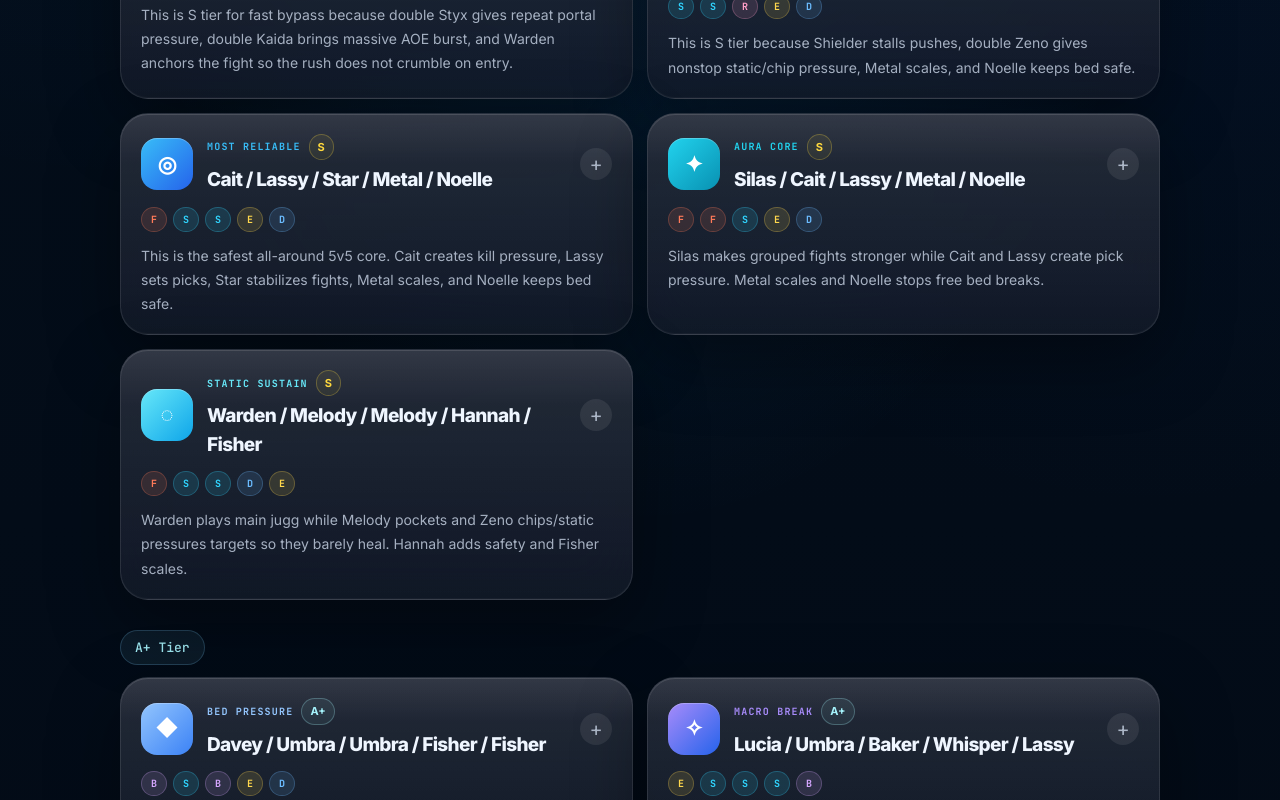
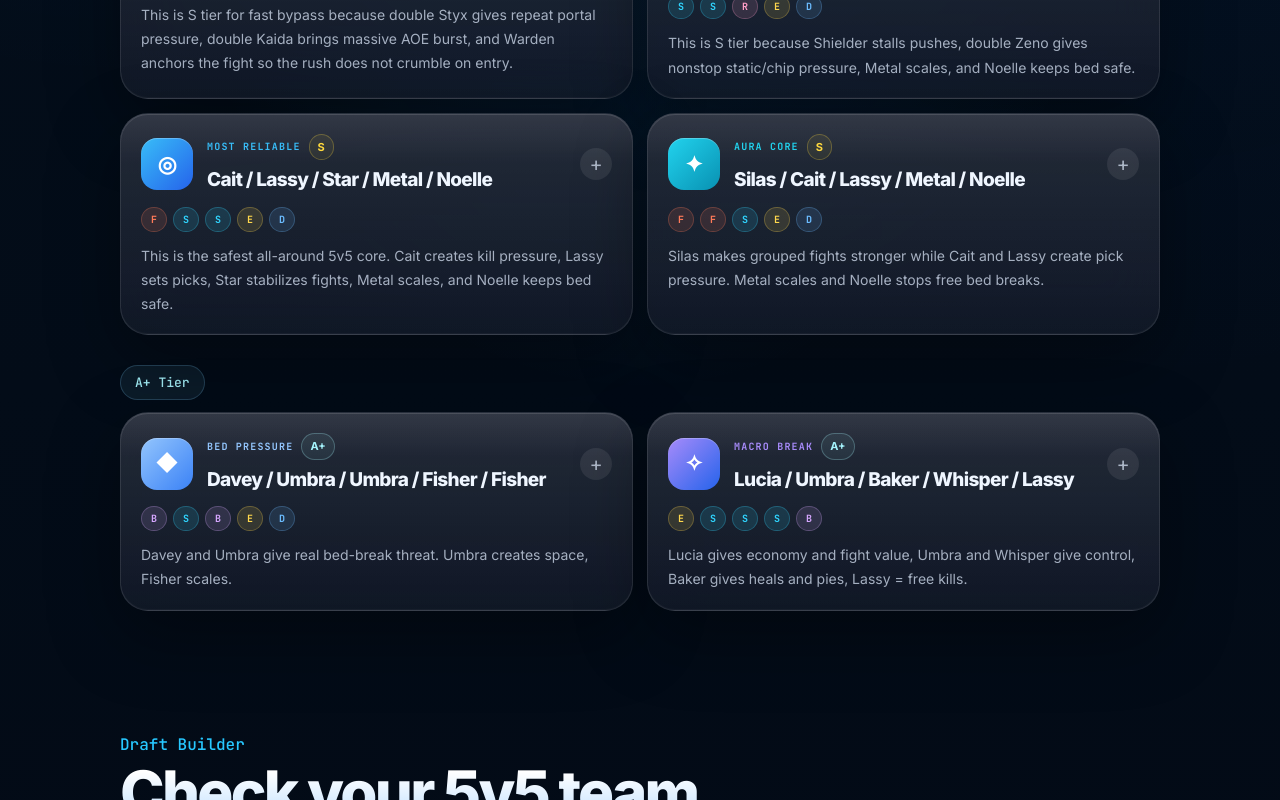
Before and after one commit to yayuvinagrawal-cloud/react-1pmjnucm, a React (Create React App) app: page / in a window 1280 px wide. Shown: the part 1092-1892 px from the top of the page. Built offline with nearby package versions, Linux system fonts and the light colour scheme.

Commit message:
remove static sustain comp

```diff
--- a/src/App.js
+++ b/src/App.js
@@ -224,21 +224,6 @@ const META_BUILDS = [
     weakness: "Bad spacing ruins the build because Silas needs the team near him.",
   },
   {
-    name: "Warden / Melody / Melody / Hannah / Fisher",
-    tag: "Static Sustain",
-    tier: "S",
-    icon: "◌",
-    accentA: "#67e8f9",
-    accentB: "#0ea5e9",
-    roles: ["Frontline", "Support", "Support", "Defender", "Economy"],
-    why: "Warden plays main jugg while Melody pockets and Zeno chips/static pressures targets so they barely heal. Hannah adds safety and Fisher scales.",
-    early: "Do not split. Warden takes space while Melody and Zeno play behind him.",
-    mid: "Zeno should static/chip the target Warden is fighting. Melody keeps Warden alive instead of walking in first.",
-    win: "Outlast fights, make enemy healing useless, then use gear advantage to close.",
-    bestInto: "Teams that rely on healing, resets, or slow grouped fights.",
-    weakness: "Fast bed pressure can punish it if Hannah/Fisher are not careful.",
-  },
-  {
     name: "Davey / Umbra / Umbra / Fisher / Fisher",
     tag: "Bed Pressure",
     tier: "A+",
```
